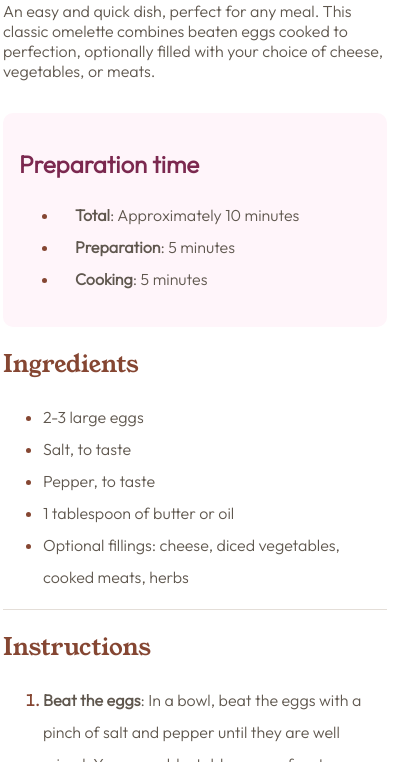
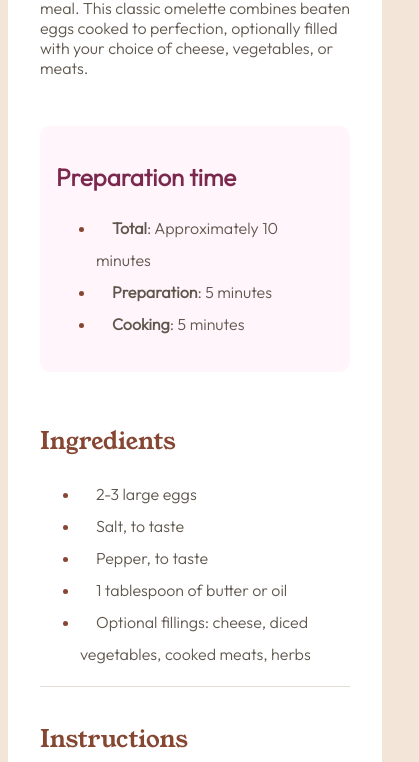
Before and after one commit to Stephen-Salano/recipe-page-main, a plain HTML site: page index.html in a window 390 px wide. Shown: the part 338-1100 px from the top of the page, 419 px wide, since content can reach past the window. Drawn offline with Linux system fonts and the light colour scheme.

Commit message:
FInal Mobile Design

```diff
--- a/style.css
+++ b/style.css
@@ -24,33 +24,50 @@
 
     /* Font sizes */
     --pargarph-size: 16px;
+}
 
-    /* Desktop screen width */
-    @media (min-width: 375px) {
-        #container{
-            min-width: 24rem;
-            height: auto;
-            max-width: 40em;
-        }
+@media (min-width: 400px) and (max-width: 1440px){
+    #container{
+        display: flex;
+        flex-direction: column;
+        border-radius: 15px;
+        /* Ensure the container size never grows past this size */
+        max-width: 50rem;
+        width: auto;
+        margin: 2rem;
+        padding: 2rem;
     }
-
-    @media (min-width: 1440px) {
-        #container{
-            min-width: 24rem;
-            height: auto;
-            max-width: 35rem;
-        }
+    header > img{
+        border-radius: 10px;
+        height: auto;
+        /* image will not exceed the width of it's container */
+        max-width: 100%;
+        /*Maintains aspect ratio */
+        min-width: 0px;
+        flex-grow: 1;
+        flex-shrink: 0;
+    }
+@media(max-width: 375px ){
+    #container{
+        max-width: 100%;
     }
 }
-
+}
 body{
     background-color: var(--stone-100);
     display: flex;
     flex-direction: column;
     justify-content: center;
     align-items: center;
-    /* height: 100vh; */
     font-size: 16px;
+    min-height: 100vh;
+}
+#container{
+    background-color: var(--white-color);
+    display: flex;
+    flex-direction: column;
+    height: auto;
+    margin-bottom: 2rem;
 }
 p, ul > li, ol > li, th, td{
     font-family: var(--outfit-font);
@@ -60,33 +77,25 @@ p, ul > li, ol > li, th, td{
 ul > li, ol > li{
     line-height: 2rem;
 }
-#container{
-    background-color: var(--white-color);
-    display: flex;
-    flex-direction: column;
-    border-radius: 15px;
-    padding: 2rem;
-    max-width: 40rem;
-    margin: 2rem;
+
+#reipe-header h1, p{
+    margin-left: 2rem;
+    margin-right: 2rem;
 }
 header > img{
-    border-radius: 10px;
     height: auto;
-    /* image will not exceed the width of it's container */
     max-width: 100%;
-    /*Maintains aspect ratio */
     min-width: 0px;
     flex-grow: 1;
     flex-shrink: 1;
-}
-header > p{
-    padding-bottom: 1rem;
 }
 h1, h2{
     font-family: var(--young-serif-font);
     font-weight: 400;
 }
-
+h2{
+    color: var(--brown-800);
+}
 .prep-time > h2{
     color: var(--rose-800);
     font-family: var(--outfit-font);
@@ -96,12 +105,16 @@ h1, h2{
     background-color: var(--rose-50);
     border-radius: 10px;
     padding: 1rem;
+    margin: 2rem;
 }
-.prep-time ul li{
-    text-indent: 1rem
+.ingredients, .instructions, .nutrition{
+    margin-left: 2rem;
+    margin-right: 2rem;
+    margin-bottom: 1rem;
 }
-h2{
-    color: var(--brown-800);
+ul li{
+    text-indent: 1rem;
+    text-align: left;
 }
 table{
     width:100%;
```
Also changed, not shown: 1 other file.
